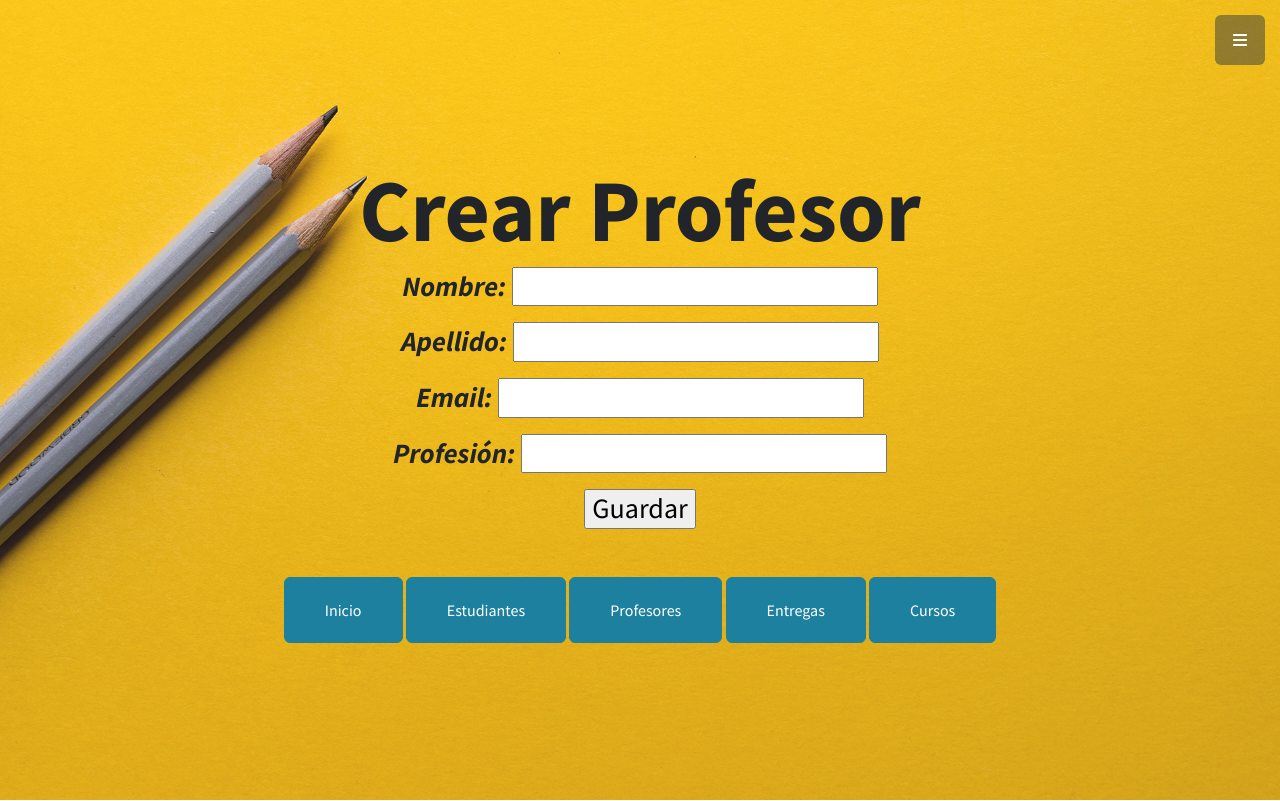
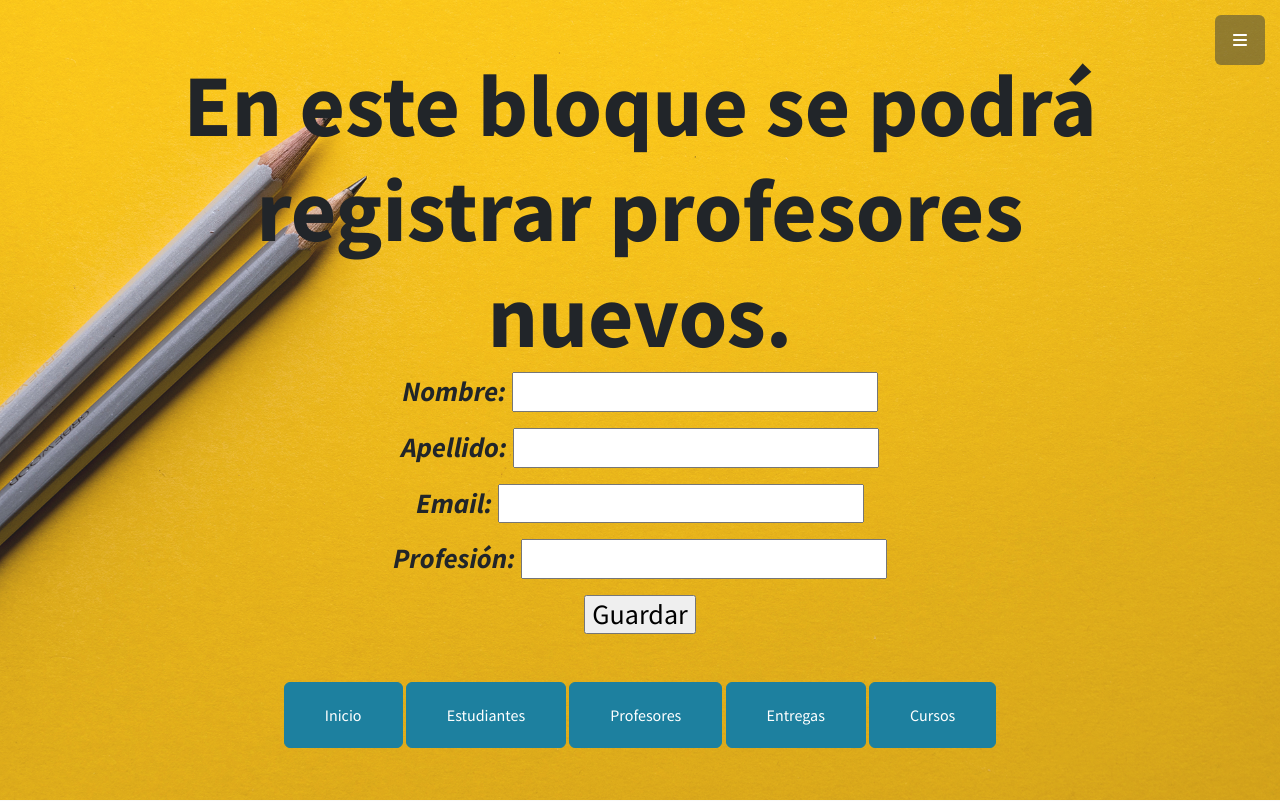
Before and after one commit to Chowder96/ProyectoCoder, a Django app: page /AppCoder/crearProfesor/ in a window 1280 px wide. Shown: the top 801 px of the page. Run offline with Django 4.2, Linux system fonts and the light colour scheme; some libraries are stand-ins or nearby versions.

Commit message:
modified appcoder crearProfesor

```diff
--- a/AppCoder/Templates/AppCoder/crearProfesor.html
+++ b/AppCoder/Templates/AppCoder/crearProfesor.html
@@ -1,7 +1,7 @@
 {% extends 'AppCoder/padre.html' %}
 
 {% block title %}
-Crear Profesor
+En este bloque se podrá registrar profesores nuevos.
 {% endblock %}
 
 {% block form %}
```
